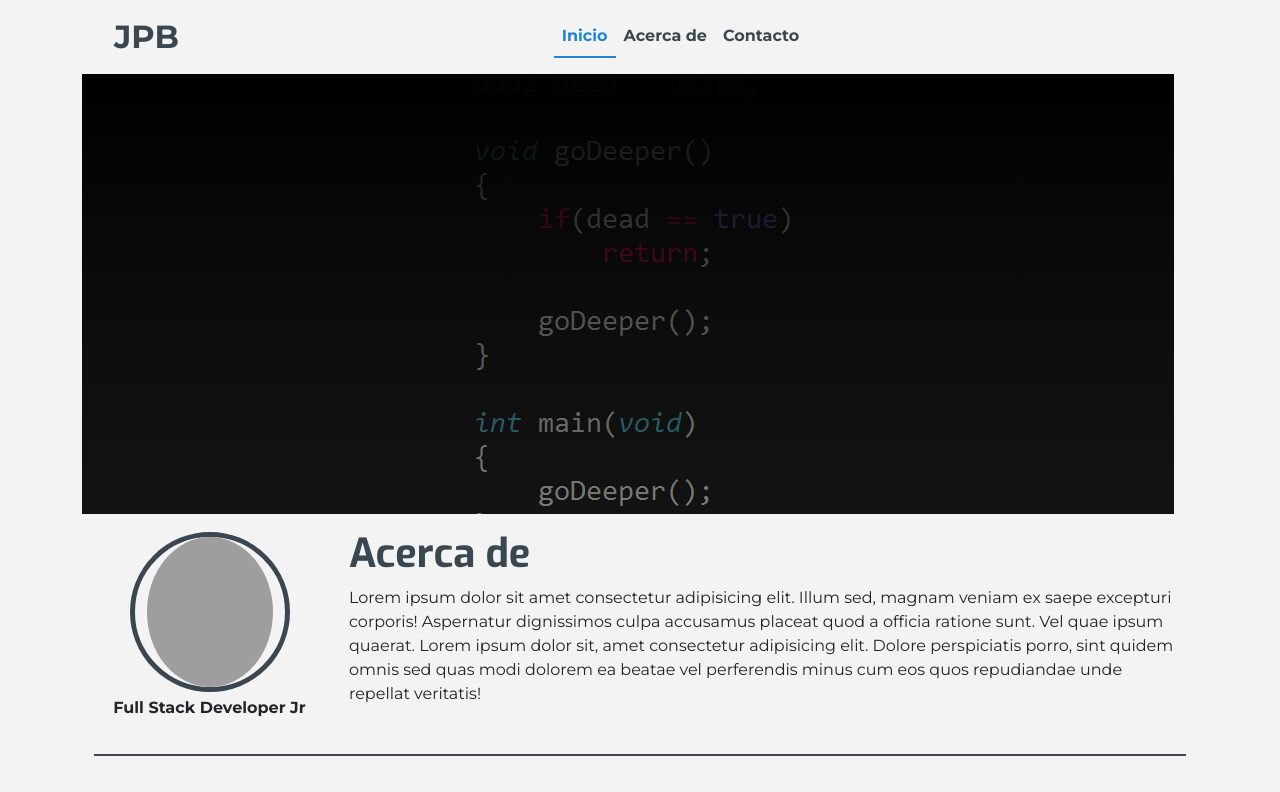
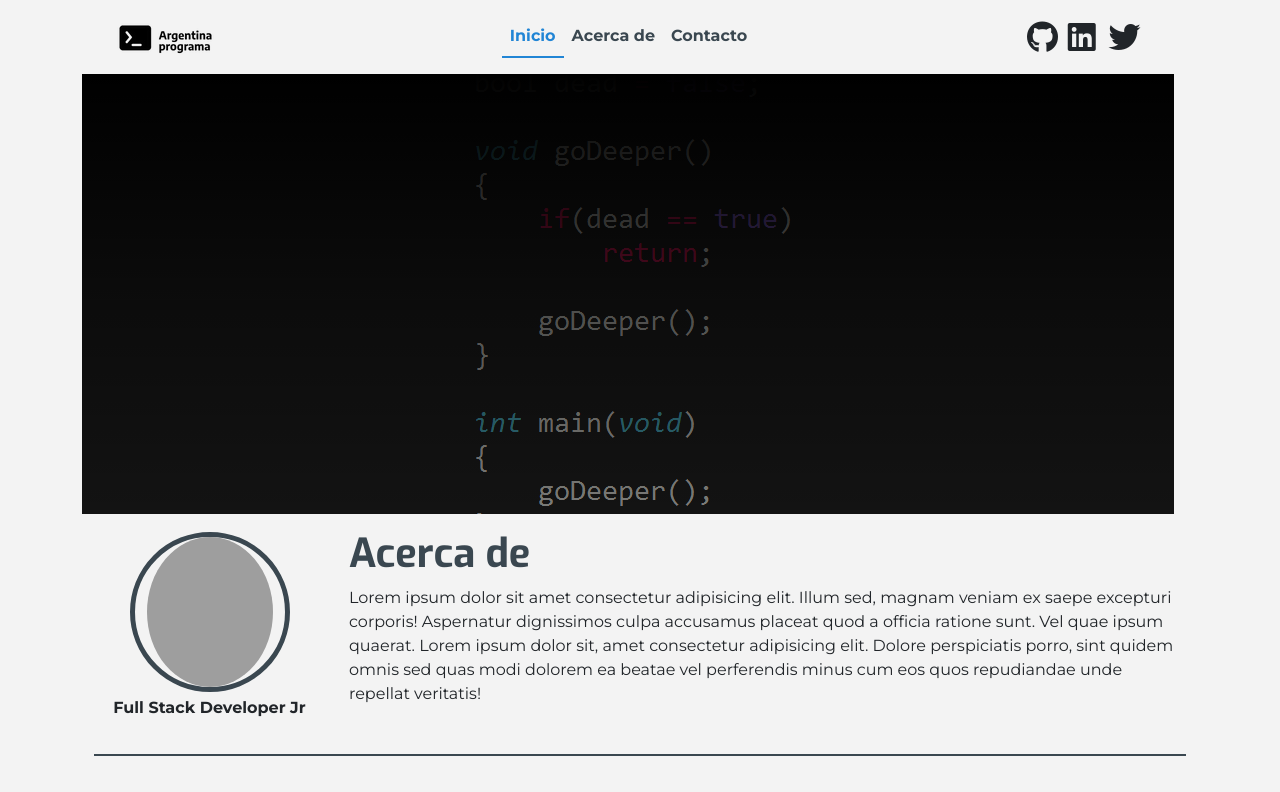
Before and after one commit to caylow/FRONTEND, an Angular app: page / in a window 1280 px wide. Shown: the top 792 px of the page. Built offline with nearby package versions, Linux system fonts and the light colour scheme; grey boxes are pictures that could not be loaded.

Commit message:
Add social media icons at navbar component

```diff
--- a/src/app/components/nav-bar/nav-bar.component.html
+++ b/src/app/components/nav-bar/nav-bar.component.html
@@ -1,6 +1,6 @@
 <nav class="navbar navbar-expand-sm p-2">
     <div class="container justify-content-between">
-      <a class="navbar-brand" href="#">JPB</a>
+      <a class="navbar-brand" href="#"><img src="/assets/logoAP.png" alt="Logo Argentina Programa"></a>
       <button class="navbar-toggler" type="button" data-bs-toggle="collapse" data-bs-target="#navbarNav" aria-controls="navbarNav" aria-expanded="false" aria-label="Toggle navigation">
         <span class="navbar-toggler-icon"></span>
       </button>
@@ -11,5 +11,10 @@
           </li>
         </ul>
       </div>
+      <div class="row">
+        <i class="fa-brands fa-github fa-2x social-icon col-3"></i>
+        <i class="fa-brands fa-linkedin fa-2x social-icon col-3"></i>
+        <i class="fa-brands fa-twitter fa-2x social-icon col-3"></i>
+      </div>
     </div>
   </nav>
```
